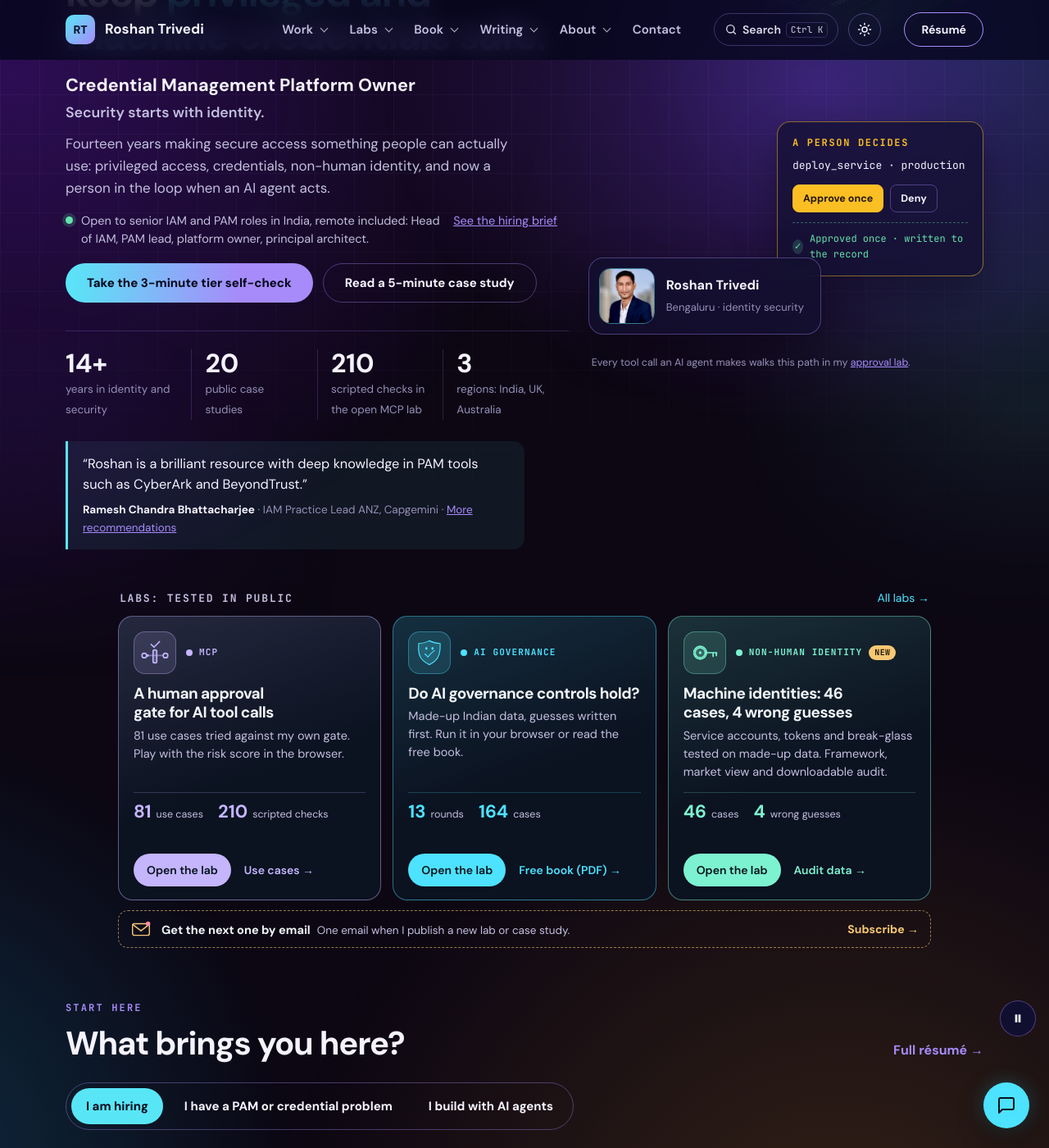
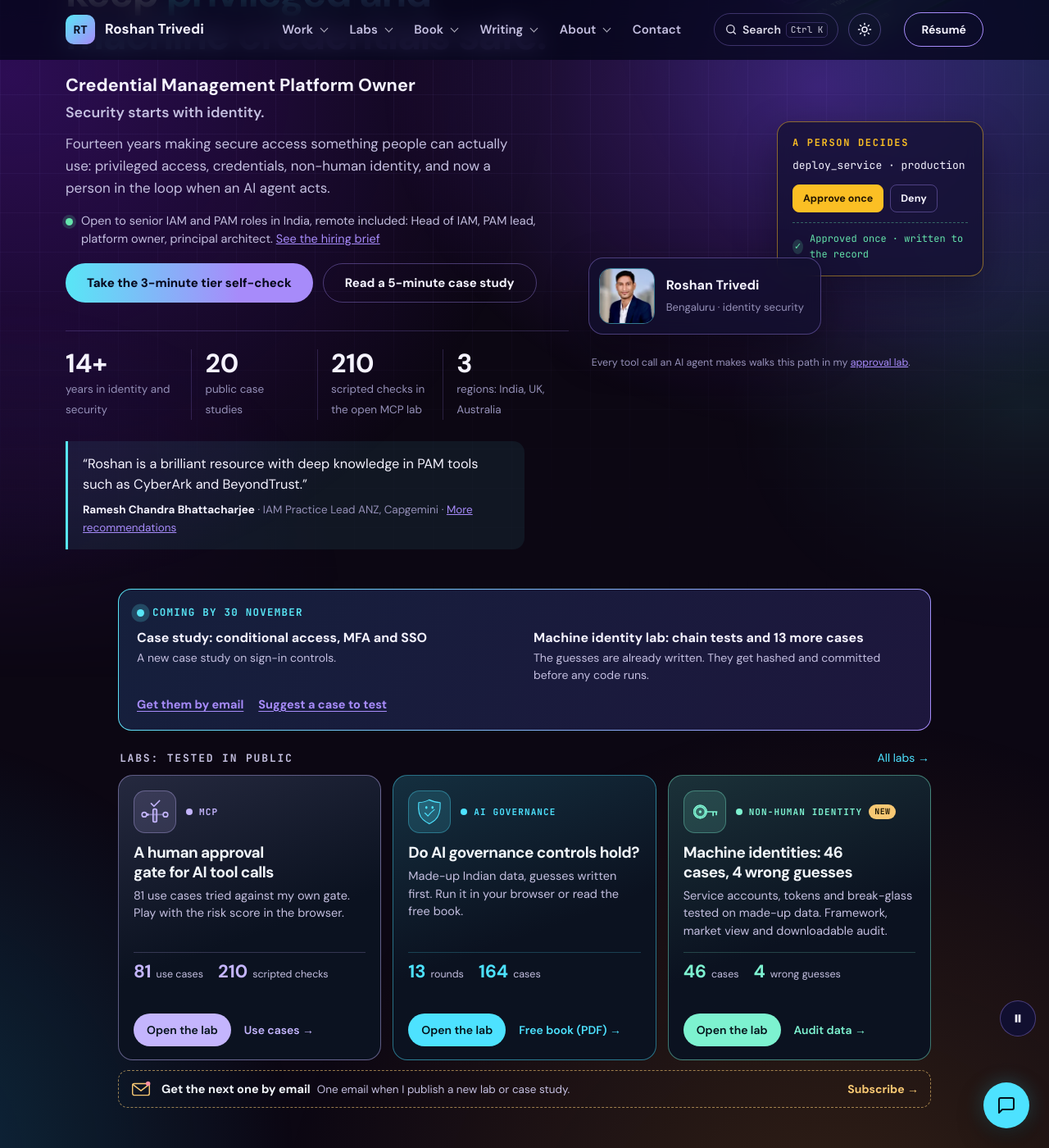
Before and after one commit to trivediroshan1-ui/trivediroshan1-ui.github.io, a Jekyll site: the page index.html, which Jekyll copies as it is, in a window 1280 px wide and 1400 px high, scrolled down 269 px. Shown: the whole window at 82% size. Built offline with Jekyll 4.4.1, drawn with Linux system fonts in a browser that asks for light colours; some of the changed text lies outside the part shown.

Commit message:
Coming-by-30-November banner, fresh writing list, mobile fixes, fewer dashes
- "Coming by 30 November" strip on home, case studies and labs: the
  conditional access, MFA and SSO case study, and the machine identity lab
  chain tests plus 13 stretch cases. Links to subscribe and to suggest a case.
- Home "Latest writing" listed July and early-October posts while four newer
  ones were live. It now shows the four newest, with dates.
- Sitemap gains the three 29 October posts it was missing.
- Mobile: the hiring-brief link no longer floats on its own beside the
  open-to line, and the pause button sits above the chat button instead of
  over the main call to action.
- Dashes replaced with plain words on the résumé, about, home and case
  studies pages (date ranges now read "to"). Product names keep their own
  punctuation.

```diff
--- /dev/null
+++ b/assets/coming-soon.css
@@ -0,0 +1,22 @@
+/* "Coming by 30 November" strip: what is next, with a way to get it or shape it. Static, works without JavaScript. */
+.soon { position: relative; margin: 0 0 22px; padding: 18px 22px; border-radius: 16px; border: 1px solid transparent;
+  background: linear-gradient(rgba(14, 10, 40, .9), rgba(14, 10, 40, .9)) padding-box, linear-gradient(120deg, #58e6f6, #a78bfa) border-box; }
+.soon-k { display: flex; align-items: center; gap: 10px; margin: 0 0 10px; font-family: var(--mono, "JetBrains Mono", monospace); font-size: 12.5px; font-weight: 700; letter-spacing: .1em; text-transform: uppercase; color: #58e6f6; }
+.soon-k i { width: 9px; height: 9px; border-radius: 50%; background: #58e6f6; box-shadow: 0 0 0 0 rgba(88, 230, 246, .6); animation: soon-pulse 2.4s ease-out 3; }
+.soon ul { list-style: none; margin: 0; padding: 0; display: grid; grid-template-columns: repeat(2, minmax(0, 1fr)); gap: 10px 22px; }
+.soon li b { display: block; font-size: 16px; line-height: 1.35; color: var(--ink, #e8eefc); }
+.soon li span { display: block; margin-top: 3px; font-size: 14px; line-height: 1.5; color: var(--muted, #a9b6d3); }
+.soon-acts { display: flex; flex-wrap: wrap; gap: 8px 18px; margin: 14px 0 0; font-size: 14.5px; font-weight: 700; }
+.soon-acts a { color: #a78bfa; text-decoration: underline; text-underline-offset: 3px; min-height: 24px; }
+.soon-acts a:hover { color: #c4b5fd; }
+.soon-acts a:focus-visible { outline: 2px solid #a78bfa; outline-offset: 2px; border-radius: 4px; }
+@keyframes soon-pulse { 0% { box-shadow: 0 0 0 0 rgba(88, 230, 246, .6); } 80%, 100% { box-shadow: 0 0 0 10px rgba(88, 230, 246, 0); } }
+html[data-theme="light"] .soon { background: linear-gradient(#fff, #fff) padding-box, linear-gradient(120deg, #0a7f93, #6d4fd8) border-box; }
+html[data-theme="light"] .soon-k { color: #0a7f93; }
+html[data-theme="light"] .soon-k i { background: #0a7f93; }
+html[data-theme="light"] .soon li b { color: #1a1340; }
+html[data-theme="light"] .soon li span { color: #3b3866; }
+html[data-theme="light"] .soon-acts a { color: #5b3fc4; }
+@media (max-width: 720px) { .soon { padding: 16px; } .soon ul { grid-template-columns: minmax(0, 1fr); } }
+@media (prefers-reduced-motion: reduce) { .soon-k i { animation: none; } }
+html.motion-off .soon-k i { animation: none; }
--- a/assets/home-calm.css
+++ b/assets/home-calm.css
@@ -38,7 +38,7 @@
 .blinks-top { padding-top: 8px; }
 
 /* Recruiters' first question, answered in the hero (the roles listed on /talk/). */
-.hero .open-to { display: flex; align-items: baseline; gap: 10px; margin: 16px 0 0; max-width: 600px; font-size: 14.5px; line-height: 1.5; color: var(--muted); }
-.hero .open-to i { flex: none; width: 9px; height: 9px; border-radius: 50%; background: var(--green); box-shadow: 0 0 0 4px rgba(101, 229, 173, 0.18); transform: translateY(-1px); }
+.hero .open-to { display: block; position: relative; padding-left: 19px; margin: 16px 0 0; max-width: 600px; font-size: 14.5px; line-height: 1.5; color: var(--muted); }
+.hero .open-to i { position: absolute; left: 0; top: .5em; width: 9px; height: 9px; border-radius: 50%; background: var(--green); box-shadow: 0 0 0 4px rgba(101, 229, 173, 0.18); }
 .hero .open-to a { color: var(--violet); white-space: nowrap; }
 .hero .acts { margin-top: 18px; }
--- a/index.html
+++ b/index.html
@@ -14,7 +14,7 @@
     <meta name="theme-color" content="#05061a" />
     <meta name="robots" content="index,follow,max-image-preview:large" />
 
-        <link rel="alternate" type="application/rss+xml" title="Roshan Trivedi — Writing" href="/feed.xml" />
+        <link rel="alternate" type="application/rss+xml" title="Roshan Trivedi: Writing" href="/feed.xml" />
     <link rel="canonical" href="https://roshantrivedi.co.in/" />
 
     <meta property="og:type" content="website" />
@@ -85,13 +85,14 @@
 html.motion-off *, html.motion-off *::before, html.motion-off *::after { animation-duration: 0.01ms !important; animation-delay: 0s !important; animation-iteration-count: 1 !important; transition-duration: 0.01ms !important; }
 .motion-toggle { position: fixed; right: 16px; bottom: 136px; z-index: 70; width: 44px; height: 44px; border-radius: 50%; cursor: pointer; display: grid; place-items: center; padding: 0; background: var(--card-solid); color: var(--ink); border: 1px solid var(--line2); }
 .motion-toggle svg { width: 16px; height: 16px; }
-@media (max-width: 640px) { .motion-toggle { right: 120px; bottom: 20px; width: 38px; height: 38px; opacity: 1; } }
+@media (max-width: 640px) { .motion-toggle { right: 20px; bottom: 74px; width: 38px; height: 38px; opacity: 1; } }
 @media (prefers-reduced-motion: reduce) { .motion-toggle { display: none; } }
 @media print { .motion-toggle { display: none; } }
 </style>
       <link rel="stylesheet" href="/assets/next-step.css?v=20261103a">
     <link rel="stylesheet" href="/assets/who-paths.css?v=20261103a">
-    <link rel="stylesheet" href="/assets/home-calm.css?v=20261104b">
+    <link rel="stylesheet" href="/assets/home-calm.css?v=20261104e">
+    <link rel="stylesheet" href="/assets/coming-soon.css?v=20261104e">
   </head>
 
   <body>
@@ -176,6 +177,14 @@
       </section>
 
       <div class="blinks-top"><div class="wrap">
+        <aside class="soon" aria-labelledby="soon-t">
+          <p class="soon-k" id="soon-t"><i aria-hidden="true"></i>Coming by 30 November</p>
+          <ul>
+            <li><b>Case study: conditional access, MFA and SSO</b><span>A new case study on sign-in controls.</span></li>
+            <li><b>Machine identity lab: chain tests and 13 more cases</b><span>The guesses are already written. They get hashed and committed before any code runs.</span></li>
+          </ul>
+          <p class="soon-acts"><a href="https://buttondown.com/trivedi">Get them by email</a><a href="/talk/?why=feedback&amp;which=the%20machine%20identity%20lab">Suggest a case to test</a></p>
+        </aside>
         <div class="bl-head"><h2>Labs: tested in public</h2><a href="/labs/">All labs &rarr;</a></div>
         <ul class="blinks" aria-label="Labs and case studies">
         <li class="bl mcp"><div class="bl-top"><span class="ico"><svg viewBox="0 0 64 64" aria-hidden="true" focusable="false"><circle class="ink" cx="9" cy="38" r="5"/><circle class="ink" cx="55" cy="38" r="5"/><path class="ink" d="M14 38 H50" opacity=".5"/><circle class="pkt" cx="16" cy="38" r="3" fill="currentColor"/><g class="gate"><rect class="fillc" x="28" y="26" width="8" height="28" rx="3"/><rect class="ink" x="28" y="26" width="8" height="28" rx="3"/></g><path class="ink gtick" d="M24 14 L30 20 L42 8"/></svg></span><p class="kick"><i></i>MCP</p></div>
@@ -287,7 +296,7 @@
 
             <a class="card feat" href="/mcp-lab-case-study/"><span class="vis"><span class="icon"><svg viewBox="0 0 24 24" fill="none" stroke="currentColor" stroke-width="1.8" stroke-linejoin="round" aria-hidden="true"><path d="M12 3l7 3v5c0 5-3 8.3-7 10-4-1.7-7-5-7-10V6z"/><path d="M9 12l2 2 4-4"/></svg></span></span><div><span class="tag">Open-source lab</span><h3>HumanGate MCP lab</h3><p>An approval gateway for AI agents: a portal, 161 cases, a risk score to play with, and the full report.</p><span class="go">Explore the lab &rarr;</span></div></a>
             <a class="card feat" href="/secure-india-exams/"><span class="vis"><span class="icon"><svg viewBox="0 0 24 24" fill="none" stroke="currentColor" stroke-width="1.8" stroke-linecap="round" aria-hidden="true"><path d="M4 19V5a2 2 0 0 1 2-2h12v18H6a2 2 0 0 1-2-2z"/><path d="M8 7h6M8 11h6M8 15h3"/></svg></span></span><div><span class="tag">Public research</span><h3>Securing India&rsquo;s National Exams</h3><p>A Zero Trust model for high-stakes exams, from paper creation to verified destruction.</p><span class="go">Read the research &rarr;</span></div></a>
-            <a class="card feat" href="/tools/tier-check/"><span class="vis"><span class="icon"><svg viewBox="0 0 24 24" fill="none" stroke="currentColor" stroke-width="1.8" stroke-linejoin="round" stroke-linecap="round" aria-hidden="true"><path d="M12 3l9 17H3z"/><path d="M7.2 12h9.6M5 16h14"/></svg></span></span><div><span class="tag">Interactive tool</span><h3>Credential tiering self-check</h3><p>Three minutes against the Tier 0&ndash;3 guardrails: where would one stolen credential stop, and where would it keep going?</p><span class="go">Take the self-check &rarr;</span></div></a>
+            <a class="card feat" href="/tools/tier-check/"><span class="vis"><span class="icon"><svg viewBox="0 0 24 24" fill="none" stroke="currentColor" stroke-width="1.8" stroke-linejoin="round" stroke-linecap="round" aria-hidden="true"><path d="M12 3l9 17H3z"/><path d="M7.2 12h9.6M5 16h14"/></svg></span></span><div><span class="tag">Interactive tool</span><h3>Credential tiering self-check</h3><p>Three minutes against the Tier 0 to 3 guardrails: where would one stolen credential stop, and where would it keep going?</p><span class="go">Take the self-check &rarr;</span></div></a>
           </div>
         </div>
       </section>
@@ -332,10 +341,10 @@
         <div class="wrap">
           <div class="head"><div><p class="ey">Writing</p><h2 id="wr-title">Latest writing</h2></div><a class="more" href="/writing/">All writing &rarr;</a></div>
           <ul class="posts">
-            <li><a href="/writing/openai-huggingface-breach-cybersecurity-analysis/"><b>The Hugging Face intrusion, read as an identity incident</b><span>Post-mortem</span></a></li>
-            <li><a href="/writing/pam-as-an-identity/"><b>PAM as an identity: what changes when the vault can talk to your governance system</b><span>PAM series, part 3</span></a></li>
-            <li><a href="/writing/pam-project-plan-by-organization-tier/"><b>A PAM project plan for Tier 1, 2 and 3 organisations</b><span>PAM series, part 2</span></a></li>
-            <li><a href="/writing/pam-framework-and-design/"><b>PAM framework and design: what sits around the vault</b><span>PAM series, part 1</span></a></li>
+            <li><a href="/writing/non-human-identity-lab-46-cases/"><b>I tested 46 non-human identity cases. My guesses were wrong in four</b><span>Machine identity lab &middot; <time datetime="2026-11-03">3 Nov 2026</time></span></a></li>
+            <li><a href="/writing/pam-modernization-and-zero-standing-privilege/"><b>From permanent admin rights to Zero Standing Privilege: a practical PAM modernization path</b><span>PAM &middot; <time datetime="2026-10-29">29 Oct 2026</time></span></a></li>
+            <li><a href="/writing/do-ai-governance-controls-hold/"><b>Do AI governance controls hold? What I found in 13 rounds and 164 cases</b><span>AI governance lab &middot; <time datetime="2026-10-29">29 Oct 2026</time></span></a></li>
+            <li><a href="/writing/can-a-person-stay-in-control-of-an-ai-agent/"><b>Can a person stay in control of an AI agent? I tried to break an approval gate 76 ways</b><span>MCP lab &middot; <time datetime="2026-10-29">29 Oct 2026</time></span></a></li>
           </ul>
         </div>
       </section>
--- a/sitemap.xml
+++ b/sitemap.xml
@@ -16,6 +16,9 @@
   <url><loc>https://roshantrivedi.co.in/writing/pam-framework-and-design/</loc><lastmod>2026-10-10</lastmod></url>
   <url><loc>https://roshantrivedi.co.in/writing/openai-huggingface-breach-cybersecurity-analysis/</loc><lastmod>2026-10-22</lastmod></url>
   <url><loc>https://roshantrivedi.co.in/writing/non-human-identity-lab-46-cases/</loc><lastmod>2026-11-03</lastmod></url>
+  <url><loc>https://roshantrivedi.co.in/writing/pam-modernization-and-zero-standing-privilege/</loc><lastmod>2026-10-29</lastmod></url>
+  <url><loc>https://roshantrivedi.co.in/writing/do-ai-governance-controls-hold/</loc><lastmod>2026-10-29</lastmod></url>
+  <url><loc>https://roshantrivedi.co.in/writing/can-a-person-stay-in-control-of-an-ai-agent/</loc><lastmod>2026-10-29</lastmod></url>
   <url><loc>https://roshantrivedi.co.in/mcp-human-approval-gateway/</loc><lastmod>2026-10-01</lastmod></url>
   <url><loc>https://roshantrivedi.co.in/case-studies/</loc><lastmod>2026-10-24</lastmod></url>
   <url><loc>https://roshantrivedi.co.in/case-studies/credential-platform/</loc><lastmod>2026-10-01</lastmod></url>
```
Also changed, not shown: about/index.html (+5 -5 lines), case-studies/index.html (+10 -1 lines), labs/index.html (+9 -0 lines), resume/index.html (+13 -13 lines).
